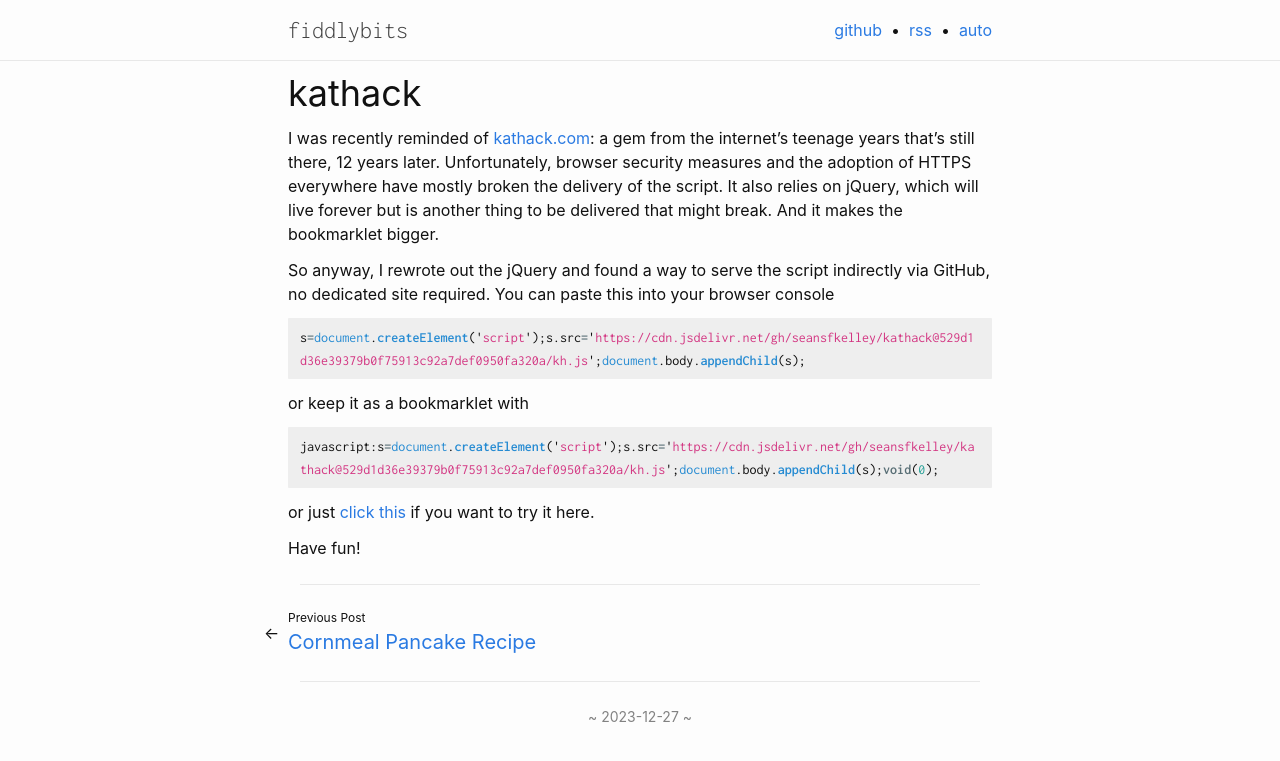
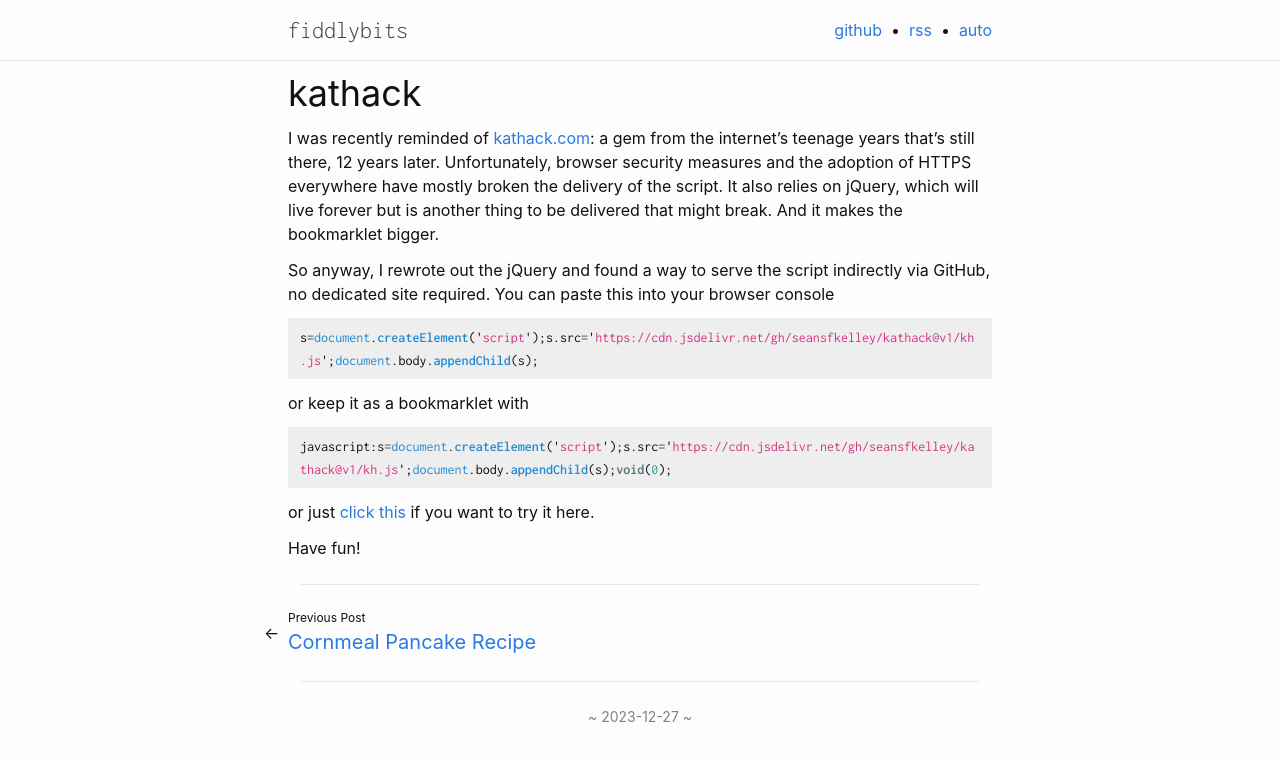
Before and after one commit to seansfkelley/seansfkelley.github.io, a Jekyll site: the page built from _posts/2023-12-27-kathack.md, in a window 1280 px wide. Shown: the top 761 px of the page. Built offline with Jekyll 4.4.1, drawn with Linux system fonts in a browser that asks for light colours; some web fonts are replaced; some of the changed lines change nothing that is shown.

Commit message:
Switch to a shorter URL.

````diff
--- a/_posts/2023-12-27-kathack.md
+++ b/_posts/2023-12-27-kathack.md
@@ -9,16 +9,16 @@
 So anyway, I rewrote out the jQuery and found a way to serve the script indirectly via GitHub, no dedicated site required. You can paste this into your browser console
 
 ```js
-s=document.createElement('script');s.src='https://cdn.jsdelivr.net/gh/seansfkelley/kathack@529d1d36e39379b0f75913c92a7def0950fa320a/kh.js';document.body.appendChild(s);
+s=document.createElement('script');s.src='https://cdn.jsdelivr.net/gh/seansfkelley/kathack@v1/kh.js';document.body.appendChild(s);
 ```
 
 or keep it as a bookmarklet with
 
 ```js
-javascript:s=document.createElement('script');s.src='https://cdn.jsdelivr.net/gh/seansfkelley/kathack@529d1d36e39379b0f75913c92a7def0950fa320a/kh.js';document.body.appendChild(s);void(0);
+javascript:s=document.createElement('script');s.src='https://cdn.jsdelivr.net/gh/seansfkelley/kathack@v1/kh.js';document.body.appendChild(s);void(0);
 ```
 
-or just [click this](javascript:s=document.createElement('script');s.src='https://cdn.jsdelivr.net/gh/seansfkelley/kathack@529d1d36e39379b0f75913c92a7def0950fa320a/kh.js';document.body.appendChild(s);void(0);) if you want to try it here.
+or just [click this](javascript:s=document.createElement('script');s.src='https://cdn.jsdelivr.net/gh/seansfkelley/kathack@v1/kh.js';document.body.appendChild(s);void(0);) if you want to try it here.
 
 Have fun!
 
````
